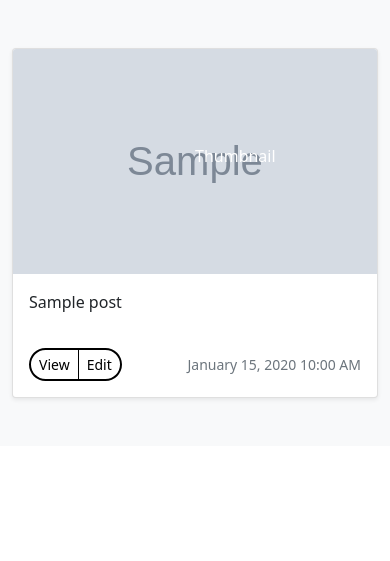
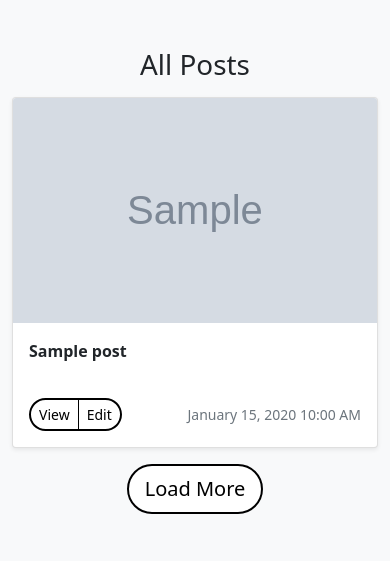
Before and after one commit to emrah-i/Python-Projects, a Flask app: template web/blog/templates/all.html in a window 390 px wide. Shown: the part 56-617 px from the top of the page. Run offline with Flask 3, Linux system fonts and the light colour scheme; the template is opened without the code that fills it: most values are stand-ins (such as "Sample title", 1, 10 or a date in 2020); grey boxes marked "Sample" are stand-in pictures; some libraries are stand-ins or nearby versions.

Commit message:
Front page and all pages responsiveness

```diff
--- a/web/blog/main.py
+++ b/web/blog/main.py
@@ -16,7 +16,7 @@ def index():
 
 @app.route('/all')
 def all():
-    posts = db.session.query(Posts).all()
+    posts = db.session.query(Posts).limit(6).all()
     return render_template('all.html', posts=posts)
 
 @app.route('/new', methods=['POST', 'GET'])
--- a/web/blog/static/styles.css
+++ b/web/blog/static/styles.css
@@ -5,7 +5,7 @@
     border-radius: 50px;
 }
 
-.btn:hover {
+.btn:hover, .btn:focus {
     background-color: gray;
     color: white;
     border: 2px solid gray;
--- a/web/blog/templates/all.html
+++ b/web/blog/templates/all.html
@@ -1,22 +1,23 @@
 {% extends 'layout.html' %}
 
 {% block body %}
-<div>
 <div class="album py-5 bg-light">
+    <div class="d-flex justify-content-center mb-2">
+        <h1>All Posts</h1>
+    </div>
     <div class="container">
 
-          <div class="row row-cols-1 row-cols-sm-2 row-cols-md-3 g-3">
+        <div class="row row-cols-1 row-cols-sm-1 row-cols-md-2 row-cols-lg-3 g-3">
         {% for post in posts %}
         <div class="col">
             <div class="card shadow-sm">
             <svg class="bd-placeholder-img card-img-top" width="100%" height="225" xmlns="http://www.w3.org/2000/svg" role="img" aria-label="Placeholder: Thumbnail" preserveAspectRatio="xMidYMid slice" focusable="false">
                 <title>Placeholder</title>
                 <image href="{{ post.img_src }}" width="100%" height="100%" preserveAspectRatio="xMidYMid slice" />
-                    <text x="50%" y="50%" fill="white">Thumbnail</text>
             </svg>
 
             <div class="card-body">
-                  <p class="card-text" style="min-height: 5vh;">{{ post.subtitle }}</p>
+                <p class="card-text" style="min-height: 5vh;"><b>{{ post.title }}</b></p>
                 <div class="d-flex justify-content-between align-items-center">
                 <div class="btn-group">
                     <button type="button" class="btn btn-sm btn-secondary" style="border-right: 1.5px solid black;">View</button>
@@ -31,6 +32,8 @@
         </div>
 
     </div>
+    <div class="d-flex justify-content-center mt-3">
+        <button class="btn btn-primary btn-lg">Load More</button>
     </div>
 </div>
 {% endblock %}
```
Also changed, not shown: web/blog/templates/index.html (+4 -3 lines). Lines whose indentation alone changed are shown as unchanged.
